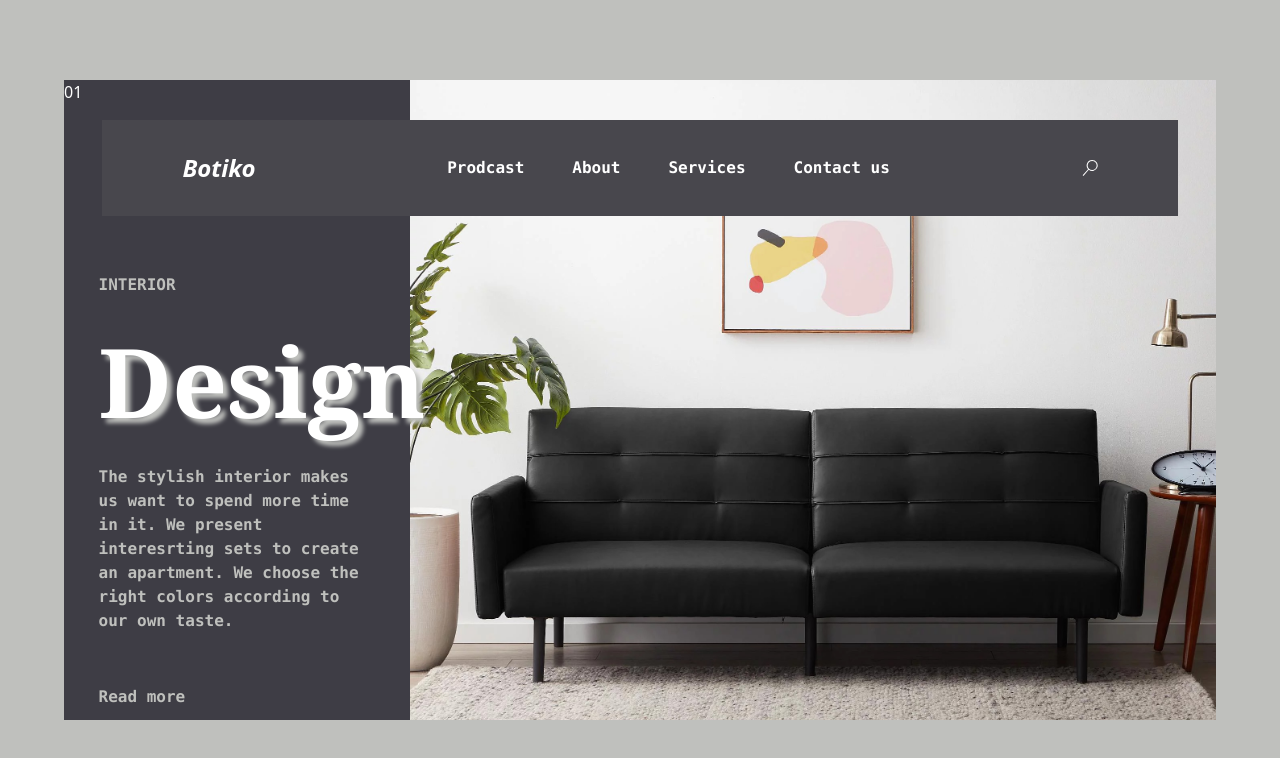
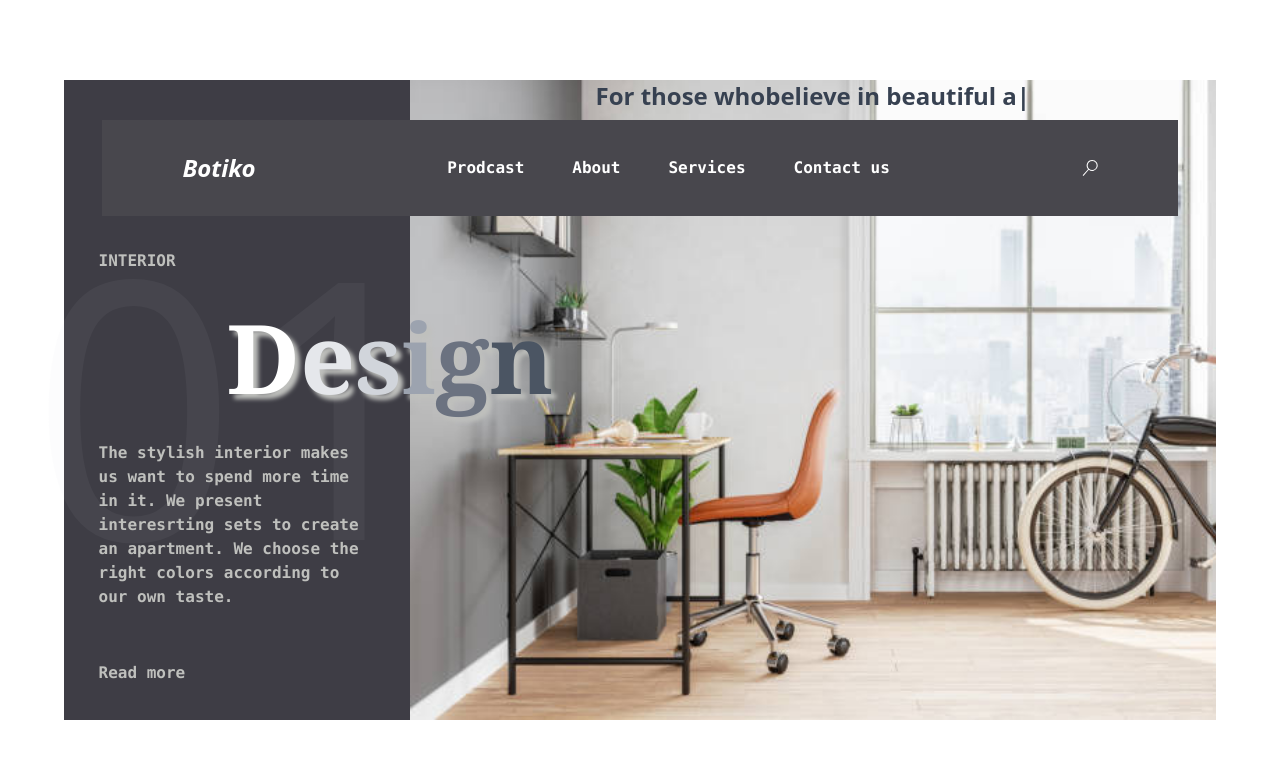
Before and after one commit to NaushadaliSaiyed/furniture, a React (Vite) app: page / in a window 1280 px wide. Shown: the top 758 px of the page. Built offline with nearby package versions, Linux system fonts and the light colour scheme.

Commit message:
naushad changing

```diff
--- a/package.json
+++ b/package.json
@@ -14,7 +14,8 @@
     "react-dom": "^18.2.0",
     "react-icons": "^4.8.0",
     "react-router": "^6.11.1",
-    "react-router-dom": "^6.11.1"
+    "react-router-dom": "^6.11.1",
+    "react-typed": "^1.2.0"
   },
   "devDependencies": {
     "@types/react": "^18.0.28",
--- a/src/App.jsx
+++ b/src/App.jsx
@@ -13,7 +13,7 @@ function App() {
 const AppWrapper = () => {
   return (
     <BrowserRouter>
-      <div className='bg-[#BFC0BD]'>
+      <div className=''>
         <Navbar />
         <App />
       </div>
--- a/src/components/Navbar.tsx
+++ b/src/components/Navbar.tsx
@@ -1,8 +1,12 @@
 import React from 'react'
 import { VscSearch } from 'react-icons/vsc';
+import { useLocation } from 'react-router';
 
 const Navbar = () => {
+  const location = useLocation()
   return (
+
+   <>{location.pathname === "/" ?
     <div className='fixed flex justify-between items-center text-white bg-[#48474D] w-[84%] h-[12%] top-[15%] left-[8%] z-30'>
       <h1 className='mx-20 font-semibold text-2xl'><i>Botiko</i></h1>
       <ul className='flex gap-12'>
@@ -12,7 +16,19 @@ const Navbar = () => {
         <li className='font-mono font-semibold cursor-pointer'  >Contact us</li>
       </ul>
       <VscSearch className='mx-20' />
-    </div>
+    </div>  :
+     <div className='fixed flex justify-between items-center text-white bg-[#48474D] w-[84%] h-[12%] top-[10%] left-[8%] z-30'>
+    <h1 className='mx-20 font-semibold text-2xl'><i>Botiko</i></h1>
+    <ul className='flex gap-12'>
+      <li className='font-mono font-semibold cursor-pointer'>Prodcast</li>
+      <li className='font-mono font-semibold cursor-pointer'>About</li>
+      <li className='font-mono font-semibold cursor-pointer'>Services</li>
+      <li className='font-mono font-semibold cursor-pointer'  >Contact us</li>
+    </ul>
+    <VscSearch className='mx-20' />
+  </div>}
+   </>
+
   )
 }
 
--- a/src/components/dashBoard/LeftDashBoard.tsx
+++ b/src/components/dashBoard/LeftDashBoard.tsx
@@ -2,16 +2,21 @@ import React from 'react'
 
 const LeftDashBoard = () => {
   return (
-    <div className='w-[30%] h-full bg-[#3E3D45]'>
-      {/* fixed w-full h-full justify-center items-center */}
-      <div className='divkadiv'>
-        <h1 className='text-white'>01</h1>
-      </div>
-      <div className='flex flex-col h-[100%] text-white font-mono justify-end p-[10%] gap-3 relative top-0 '>
+    <div className='w-[30%] h-full bg-[#3E3D45] relative'>
+      <div className='flex flex-col h-[100%] text-white font-mono justify-end p-[10%] gap-3'>
         <p className='z-10 font-semibold text-[#bfc0bd]'>INTERIOR</p>
-        <p className='z-10 text-[96px] font-bold text-[#ffffff] [text-shadow:_5px_5px_4px_#bfc0bd] font-serif'>Design</p>
+        <p className='z-10 text-[96px] ml-32 font-bold text-[#ffffff] [text-shadow:_5px_5px_4px_#bfc0bd] font-serif'>D
+          <span className='text-gray-200'>e</span>
+          <span className='text-gray-300'>s</span>
+          <span className='text-gray-400'>i</span>
+          <span className='text-gray-500'>g</span>
+          <span className='text-gray-600'>n</span>
+          </p>
         <p className='z-10 font-semibold text-[#bfc0bd] mb-10'>The stylish interior makes us want to spend more time in it. We present interesrting sets to create an apartment. We choose the right colors according to our own taste.</p>
         <p className='z-10 font-semibold text-[#bfc0bd]'>Read more</p>
+      </div>
+      <div className='relative bottom-full w-full h-full flex justify-center items-center opacity-5'>
+        <h1 className='text-[360px] text-gray-300'>01</h1>
       </div>
     </div>
   )
--- a/src/components/dashBoard/RightDashBoard.tsx
+++ b/src/components/dashBoard/RightDashBoard.tsx
@@ -1,9 +1,28 @@
 import React from 'react'
+import Typed  from 'react-typed';
 
 const RightDashBoard = () => {
+
+const TypingComponent:any = () => {
+    return (
+      <Typed
+        strings={['need technology to reveal the beautiful of products.', 'believe in beautiful and smart design.', 'need to build complex projects.', 'are striving for quality at all stages.']}
+        typeSpeed={50}
+        loop
+      />
+    );
+  }
+
+
+
+
+
   return (
-    <div className="w-[70%] h-full bg-blue-200 bg-[url('/src/assets/ms_115_3.jpg')] bg-no-repeat bg-cover">
-
+    <div className="w-[70%] h-full bg-blue-200 bg-[url('/src/assets/dark-furniture.jpg')] bg-no-repeat bg-cover">
+      <div className='flex justify-center items-start w-full h-full'>
+        <p className='text-2xl font-semibold text-gray-700'>For those who</p>
+        <p className='text-2xl font-semibold text-gray-700'><TypingComponent/></p>
+      </div>
     </div>
   )
 }
--- a/tailwind.config.js
+++ b/tailwind.config.js
@@ -7,7 +7,7 @@ export default {
   theme: {
     extend: {
       backgroundImage: {
-        'hero-pattern': "url('/src/assets/ms_115_3.jpg')",
+        'hero-pattern': "url('/src/assets/dark-furniture.jpg')",
         'backgroundOne': "url('/src/assets/01.png')",
       }
     },
```
Also changed, not shown: src/assets/dark-furniture.jpg (added), 1 other file (tests, documents, lock files or other folders).
